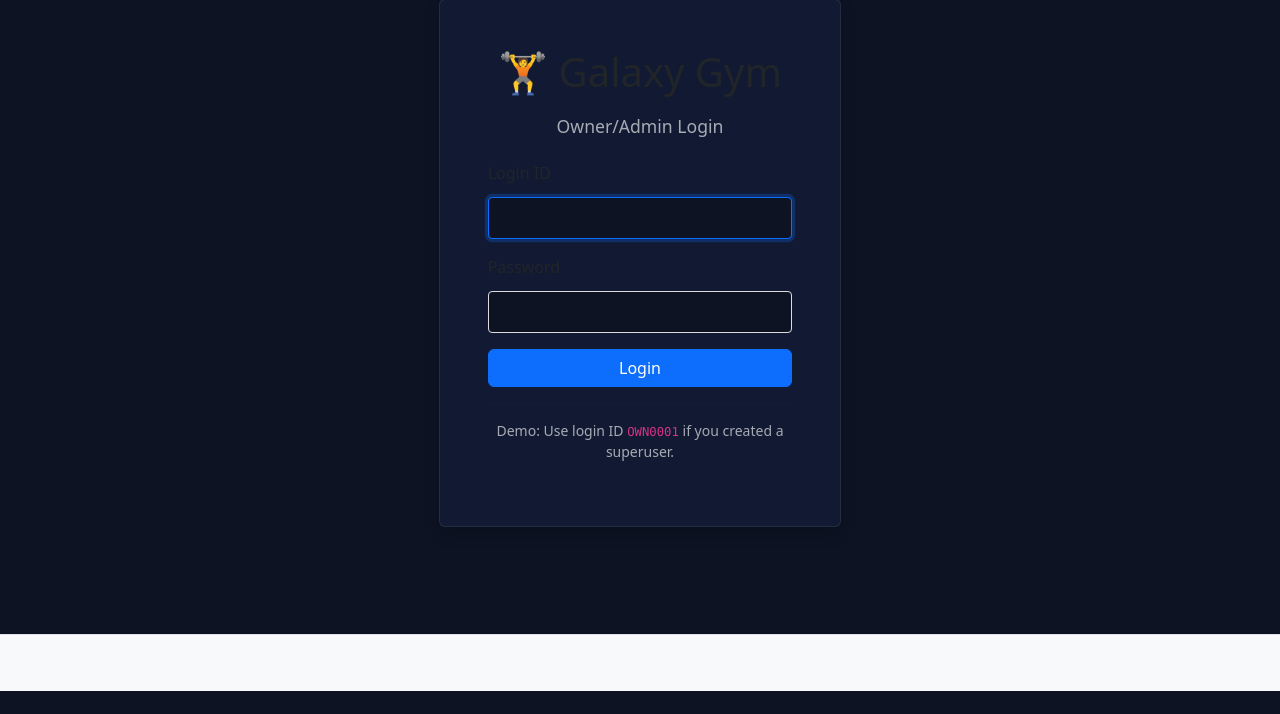
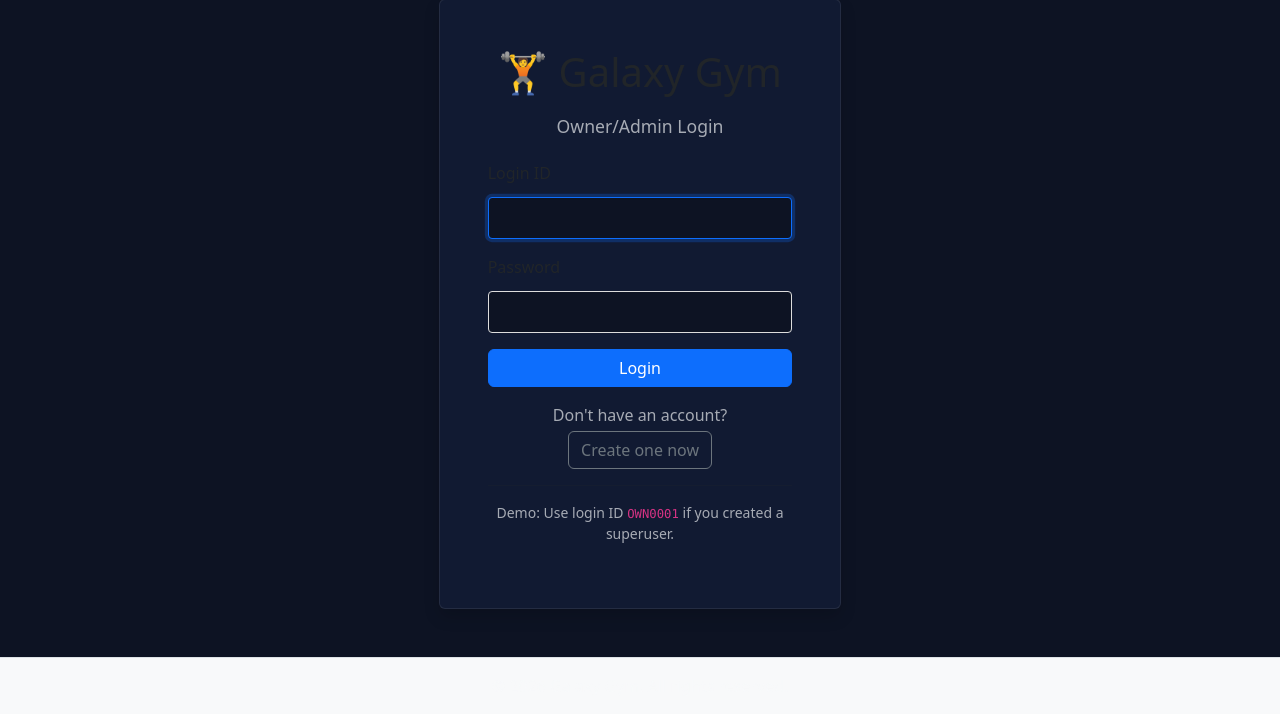
Before and after one commit to kalibilly/GalaxyGym, a Django app: page /accounts/login/ in a window 1280 px wide. Shown: the part 109-823 px from the top of the page. Before the commit the page ends 800 px from the top, so only its background shows below. Run offline with Django 5.2, Linux system fonts and the light colour scheme; parts of the project's set-up code (start-up, migrations or seed data) failed here and were passed over.

Commit message:
Update login.html

```diff
--- a/templates/registration/login.html
+++ b/templates/registration/login.html
@@ -44,6 +44,11 @@
                     <button type="submit" class="btn btn-primary w-100">Login</button>
                 </form>
 
+                <div class="text-center mt-3">
+                    <p class="mb-1 text-muted">Don't have an account?</p>
+                    <a href="{% url 'signup' %}" class="btn btn-outline-secondary">Create one now</a>
+                </div>
+
                 <hr>
                 <p class="text-center text-muted small">
                     Demo: Use login ID <code>OWN0001</code> if you created a superuser.
```
